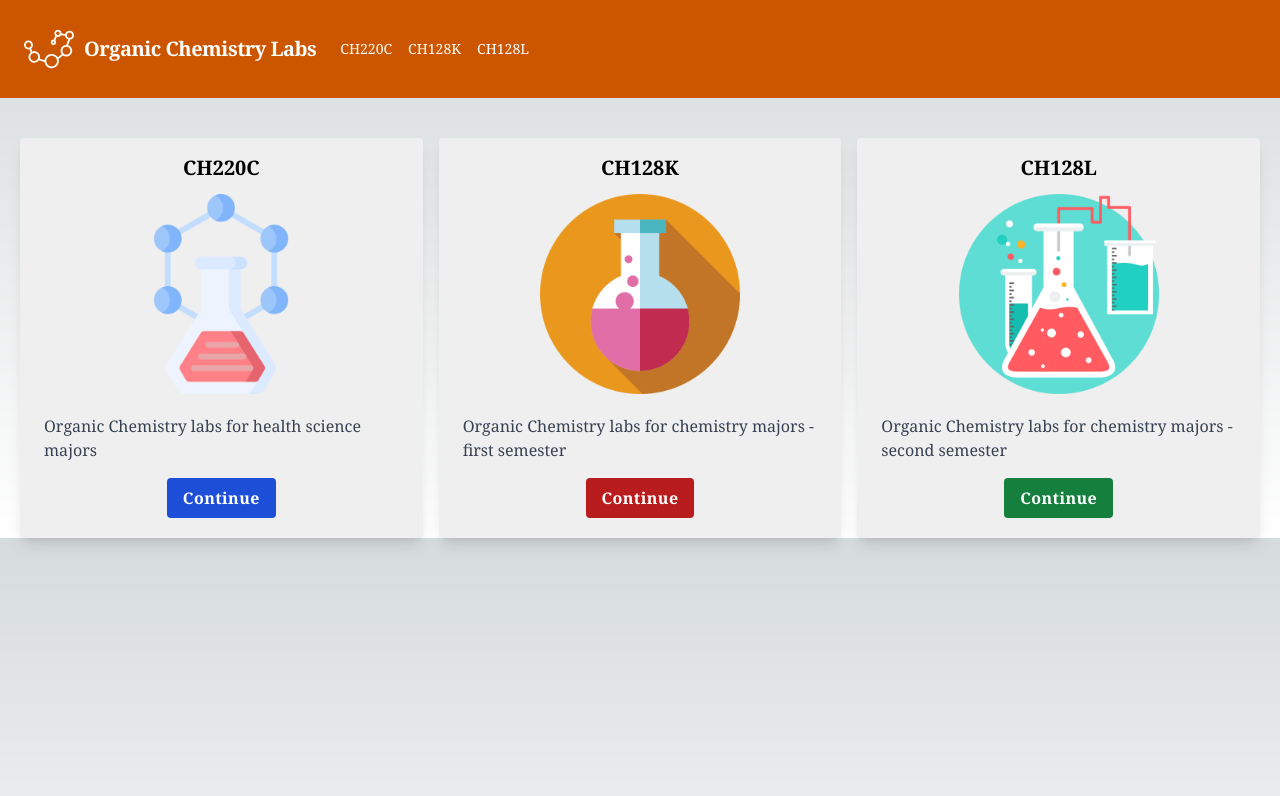
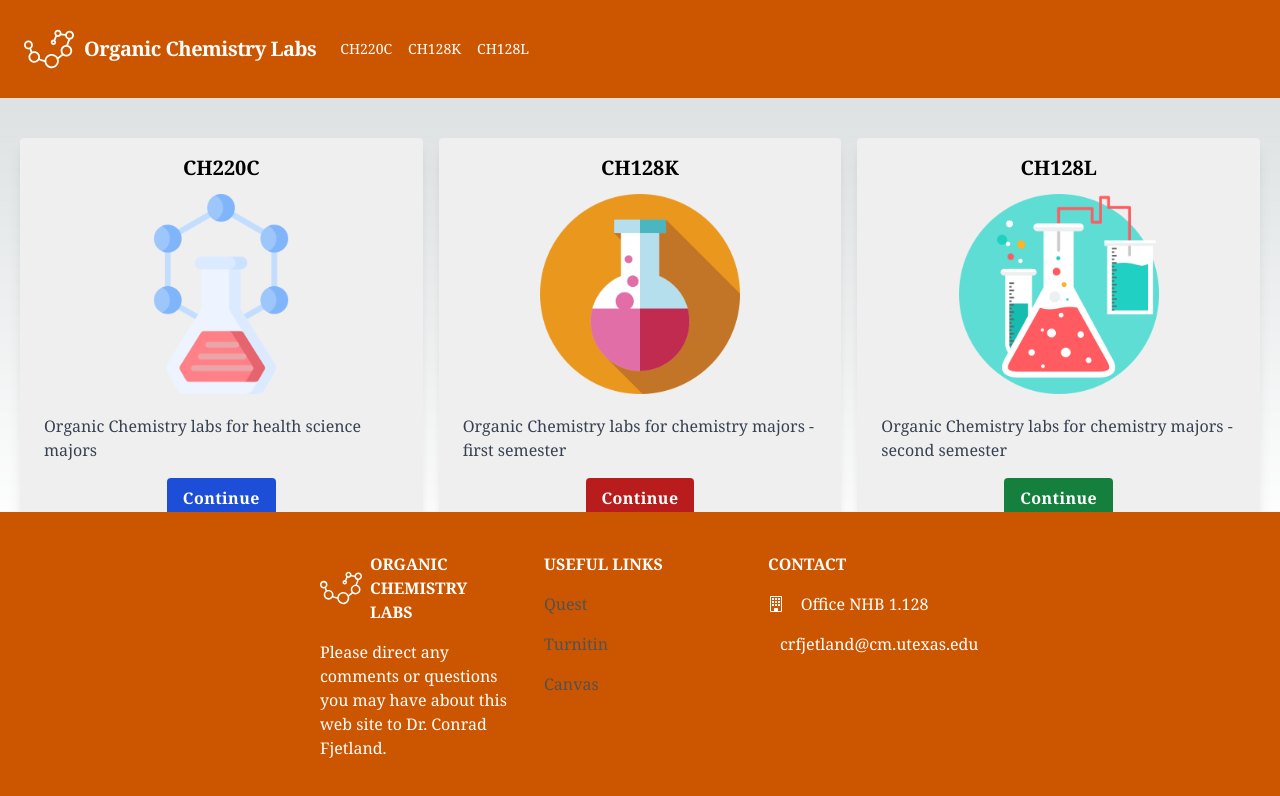
Before and after one commit to Justin8912/Ochem-Lab-Website, a Next.js app: page / in a window 1280 px wide. Shown: the top 796 px of the page. Built offline with nearby package versions, Linux system fonts and the light colour scheme.

Commit message:
Added footer

```diff
--- /dev/null
+++ b/navbar/footer.js
@@ -0,0 +1,81 @@
+import Image from 'next/image';
+import footerImg from '../resources/header.svg'
+
+
+export default function Footer (props) {
+  return (
+    <>
+      <footer
+        class="burntOrange text-center lg:text-left mt-40 max-h-max max-w-max" style={{position: 'absolute', bottom:'0'}}>
+        <div class="mx-80 py-10 text-center md:text-left">
+          <div class="grid-1 grid gap-8 md:grid-cols-3 lg:grid-cols-3">
+            <div class="">
+              <h6
+                class="mb-4 flex items-center justify-center font-semibold uppercase md:justify-start">
+                <Image
+                  src={footerImg}
+                  height={50}
+                  width={50}
+                  alt={'Footer image'}
+                  className='pr-2'
+                />
+                Organic Chemistry Labs
+              </h6>
+              <p>
+              Please direct any comments or questions you may have about this web site to Dr. Conrad Fjetland.
+              </p>
+            </div>
+            <div class="">
+              <h6
+                class="mb-4 flex justify-center font-semibold uppercase md:justify-start">
+                Useful links
+              </h6>
+              <p class="mb-4">
+                <a href="#!" class="text-neutral-600 dark:text-neutral-200"
+                  >Quest</a
+                >
+              </p>
+              <p class="mb-4">
+                <a href="#!" class="text-neutral-600 dark:text-neutral-200"
+                  >Turnitin</a
+                >
+              </p>
+              <p>
+                <a href="#!" class="text-neutral-600 dark:text-neutral-200"
+                  >Canvas</a
+                >
+              </p>
+            </div>
+            <div>
+              <h6
+                class="mb-4 flex justify-center font-semibold uppercase md:justify-start">
+                Contact
+              </h6>
+              <p class="mb-4 flex items-center justify-center md:justify-start">
+              <svg xmlns="http://www.w3.org/2000/svg" width="16" height="16" fill="currentColor" class="bi bi-building" viewBox="0 0 16 16">
+                <path d="M4 2.5a.5.5 0 0 1 .5-.5h1a.5.5 0 0 1 .5.5v1a.5.5 0 0 1-.5.5h-1a.5.5 0 0 1-.5-.5v-1Zm3 0a.5.5 0 0 1 .5-.5h1a.5.5 0 0 1 .5.5v1a.5.5 0 0 1-.5.5h-1a.5.5 0 0 1-.5-.5v-1Zm3.5-.5a.5.5 0 0 0-.5.5v1a.5.5 0 0 0 .5.5h1a.5.5 0 0 0 .5-.5v-1a.5.5 0 0 0-.5-.5h-1ZM4 5.5a.5.5 0 0 1 .5-.5h1a.5.5 0 0 1 .5.5v1a.5.5 0 0 1-.5.5h-1a.5.5 0 0 1-.5-.5v-1ZM7.5 5a.5.5 0 0 0-.5.5v1a.5.5 0 0 0 .5.5h1a.5.5 0 0 0 .5-.5v-1a.5.5 0 0 0-.5-.5h-1Zm2.5.5a.5.5 0 0 1 .5-.5h1a.5.5 0 0 1 .5.5v1a.5.5 0 0 1-.5.5h-1a.5.5 0 0 1-.5-.5v-1ZM4.5 8a.5.5 0 0 0-.5.5v1a.5.5 0 0 0 .5.5h1a.5.5 0 0 0 .5-.5v-1a.5.5 0 0 0-.5-.5h-1Zm2.5.5a.5.5 0 0 1 .5-.5h1a.5.5 0 0 1 .5.5v1a.5.5 0 0 1-.5.5h-1a.5.5 0 0 1-.5-.5v-1Zm3.5-.5a.5.5 0 0 0-.5.5v1a.5.5 0 0 0 .5.5h1a.5.5 0 0 0 .5-.5v-1a.5.5 0 0 0-.5-.5h-1Z"/>
+                <path d="M2 1a1 1 0 0 1 1-1h10a1 1 0 0 1 1 1v14a1 1 0 0 1-1 1H3a1 1 0 0 1-1-1V1Zm11 0H3v14h3v-2.5a.5.5 0 0 1 .5-.5h3a.5.5 0 0 1 .5.5V15h3V1Z"/>
+              </svg>
+              &nbsp; &nbsp; Office NHB 1.128
+              </p>
+              <p class="mb-4 flex items-center justify-center md:justify-start">
+                <svg
+                  xmlns="http://www.w3.org/2000/svg"
+                  viewBox="0 0 24 24"
+                  fill="currentColor"
+                  class="mr-3 h-5 w-5">
+                  <path
+                    d="M1.5 8.67v8.58a3 3 0 003 3h15a3 3 0 003-3V8.67l-8.928 5.493a3 3 0 01-3.144 0L1.5 8.67z" />
+                  <path
+                    d="M22.5 6.908V6.75a3 3 0 00-3-3h-15a3 3 0 00-3 3v.158l9.714 5.978a1.5 1.5 0 001.572 0L22.5 6.908z" />
+                </svg>
+                crfjetland@cm.utexas.edu
+              </p>
+
+            </div>
+          </div>
+        </div>
+          </footer>
+    </>
+  )
+}
--- a/src/pages/index.js
+++ b/src/pages/index.js
@@ -3,6 +3,7 @@ import { Inter } from 'next/font/google'
 import NavBar from '../../navbar/navbar.js';
 import image from '../../resources/header.svg';
 import HomepageCard from './homepageCard.js';
+import Footer from '../../navbar/footer.js';
 
 const inter = Inter({ subsets: ['latin'] })
 
@@ -27,6 +28,7 @@ export default function Home() {
           imageLink='CH128L'
         />
       </div>
+      <Footer/>
     </main>
   )
 }
```
